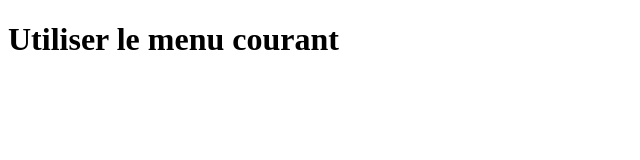
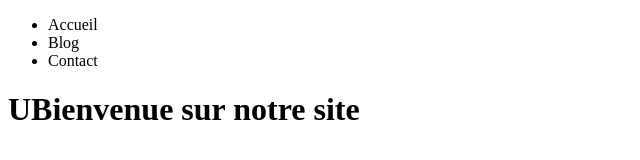
Before and after one commit to alex7808/test_git_app, a plain HTML site: page index.html in a window 1280 px wide. Shown: the whole page, without its empty margins (0-640 px from the left). Drawn offline with Linux system fonts and the light colour scheme.

Commit message:
Ajout navigations branche api

```diff
--- a/index.html
+++ b/index.html
@@ -8,7 +8,14 @@
 
 
     <body>
-        <h1>Utiliser le menu courant</h1>
+        <nav>
+            <ul>
+                <li>Accueil</li>
+                <li>Blog</li>
+                <li>Contact</li>
+            </ul>
+        </nav>
+        <h1>UBienvenue sur notre site</h1>
     </body>
 
 </html>
```
